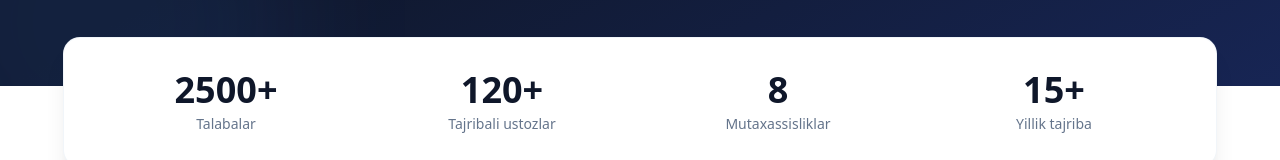
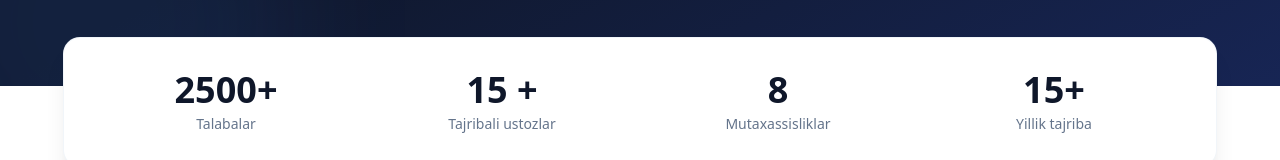
Before and after one commit to Samiddin/NITT, a React (Vite) app: page / in a window 1280 px wide. Shown: the part 618-778 px from the top of the page. Built offline with nearby package versions, Linux system fonts and the light colour scheme.

Commit message:
cascascas

```diff
--- a/src/NarpayMedicalCollege.jsx
+++ b/src/NarpayMedicalCollege.jsx
@@ -21,7 +21,7 @@ const T = {
     heroBtn2: "Biz bilan bog'lanish",
     stats: [
       { n: "2500+", l: "Talabalar" },
-      { n: "120+", l: "Tajribali ustozlar" },
+      { n: "15 +", l: "Tajribali ustozlar" },
       { n: "8", l: "Mutaxassisliklar" },
       { n: "15+", l: "Yillik tajriba" },
     ],
@@ -105,8 +105,8 @@ const T = {
     heroBtn2: "Связаться с нами",
     stats: [
       { n: "2500+", l: "Студентов" },
-      { n: "120+", l: "Преподавателей" },
-      { n: "8", l: "Специальностей" },
+      { n: "15 +", l: "Преподавателей" },
+      { n: "3", l: "Специальностей" },
       { n: "15+", l: "Лет опыта" },
     ],
     aboutTag: "О нас",
@@ -189,8 +189,8 @@ const T = {
     heroBtn2: "Get in Touch",
     stats: [
       { n: "2500+", l: "Students" },
-      { n: "120+", l: "Instructors" },
-      { n: "8", l: "Specialties" },
+      { n: "15 +", l: "Instructors" },
+      { n: "3", l: "Specialties" },
       { n: "15+", l: "Years of Experience" },
     ],
     aboutTag: "About Us",
```
